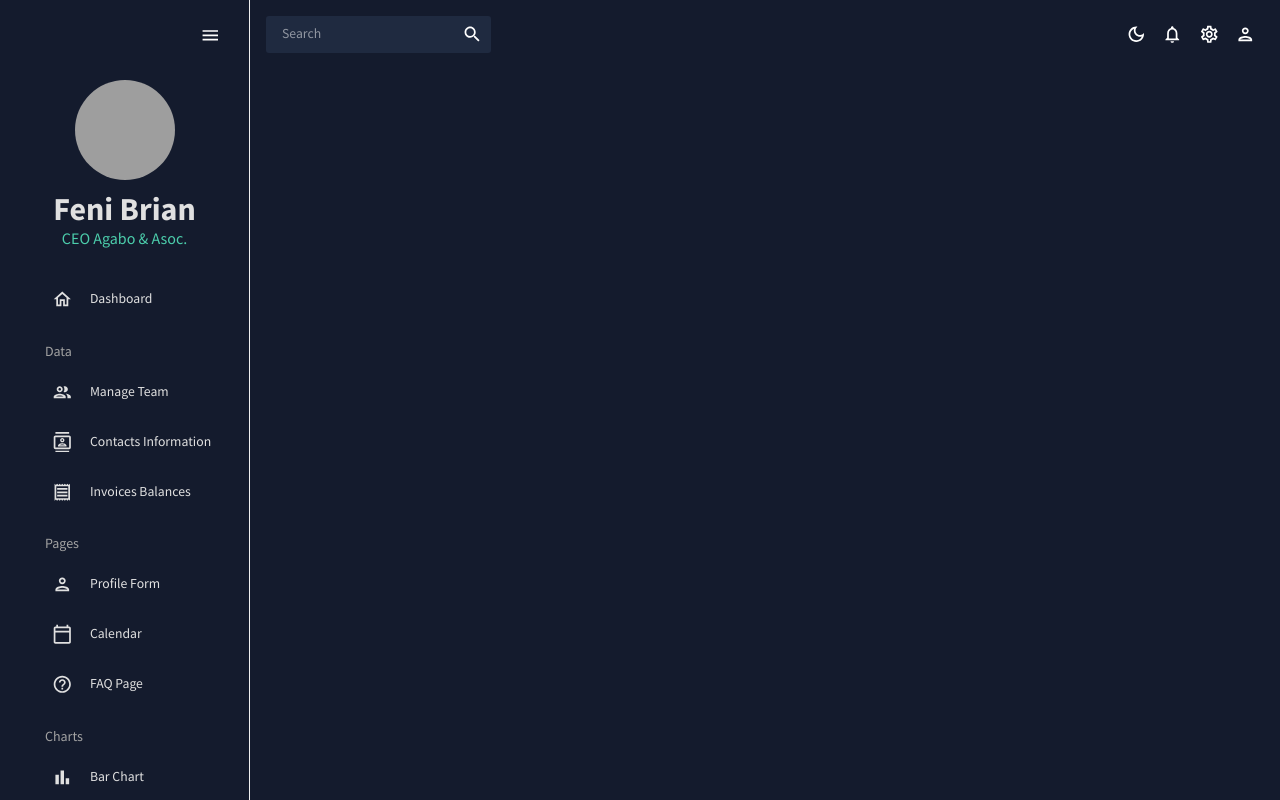
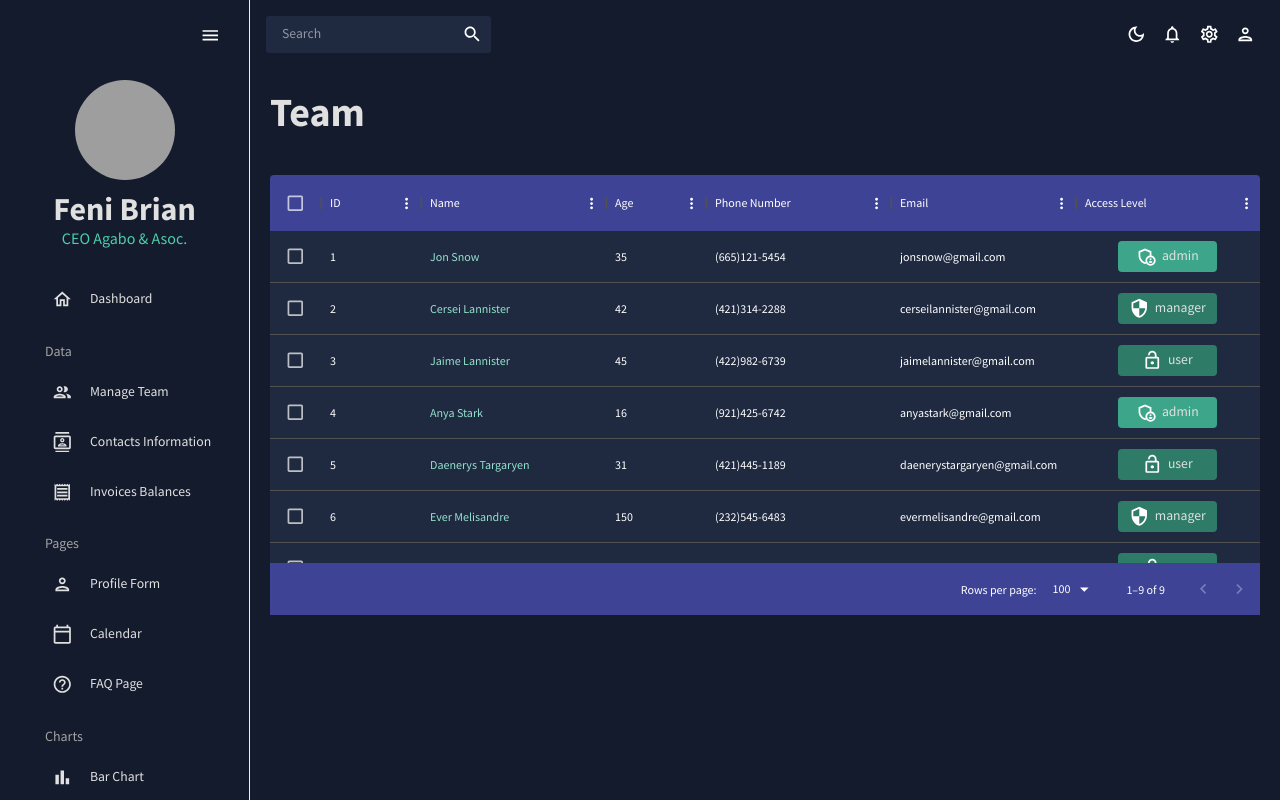
Before and after one commit to feni-brian/Honco, a React (Create React App) app: page /team in a window 1280 px wide. Shown: the top 800 px of the page. Built offline with nearby package versions, Linux system fonts and the light colour scheme; grey boxes are pictures that could not be loaded; the HTML template or start-up script is replaced by a standard one.

Commit message:
Added Team scene.

```diff
--- a/src/App.js
+++ b/src/App.js
@@ -3,6 +3,7 @@
 import { Route, Routes } from "react-router-dom";
 import SideBar from "./modules/global/Sidebar";
 import TopBar from "./modules/global/Topbar";
+import Team from "./modules/team";
 import { ColourModeContext, useMode } from "./theme";
 
 function App() {
@@ -19,7 +20,7 @@
 						<TopBar setIsSidebar={setIsSidebar} />
 						<Routes>
 							<Route path="/" element={<></>} />
-							<Route path="/team" element={<></>} />
+							<Route path="/team" element={<Team />} />
 							<Route path="/contacts" element={<></>} />
 							<Route path="/invoices" element={<></>} />
 							<Route path="/form" element={<></>} />
--- /dev/null
+++ b/src/modules/team/index.jsx
@@ -0,0 +1,99 @@
+import AdminPanelSettingsOutlinedIcon from "@mui/icons-material/AdminPanelSettingsOutlined";
+import LockOpenOutlinedIcon from "@mui/icons-material/LockOpenOutlined";
+import SecurityOutlinedIcon from "@mui/icons-material/SecurityOutlined";
+import { Box, Typography, useTheme } from "@mui/material";
+import { DataGrid } from "@mui/x-data-grid";
+import Header from "../../components/header";
+import { mockDataTeam } from "../../data/mock-data";
+import { tokens } from "../../theme";
+
+const Team = () => {
+	const theme = useTheme();
+	const colours = tokens(theme.palette.mode);
+	const columns = [
+		{
+			field: "id",
+			headerName: "ID",
+		},
+		{
+			field: "name",
+			headerName: "Name",
+			flex: 1,
+			cellClassName: "name-column--cell",
+		},
+		{
+			field: "age",
+			headerName: "Age",
+			type: "number",
+			headerAlign: "left",
+			align: "left",
+		},
+		{
+			field: "phone",
+			headerName: "Phone Number",
+			flex: 1,
+		},
+		{
+			field: "email",
+			headerName: "Email",
+			flex: 1,
+		},
+		{
+			field: "accessLevel",
+			headerName: "Access Level",
+			flex: 1,
+			renderCell: ({ row: { access } }) => {
+				return (
+					<Box
+						width="60%"
+						m="0 auto"
+						p="5px"
+						display="flex"
+						justifyContent="center"
+						backgroundColor={
+							access === "admin"
+								? colours.greenAccent[600]
+								: colours.greenAccent[700]
+						}
+						borderRadius="4px"
+					>
+						{access === "admin" && <AdminPanelSettingsOutlinedIcon />}
+						{access === "manager" && <SecurityOutlinedIcon />}
+						{access === "user" && <LockOpenOutlinedIcon />}
+						<Typography color={colours.grey[100]} sx={{ ml: "5px" }}>
+							{access}
+						</Typography>
+					</Box>
+				);
+			},
+		},
+	];
+
+	return (
+		<Box m="20px">
+			<Header title="Team" subtitle="Manage your team(s) & members" />
+			<Box
+				m="40px 0 0 0"
+				height="55vh"
+				sx={{
+					"& .MuiDataGrid-root": { border: "none" },
+					"& .MuiDataGrid-cell": { borderBottom: "none" },
+					"& .name-column--cell": { color: colours.greenAccent[300] },
+					"& .MuiDataGrid-columnHeaders": {
+						backgroundColor: colours.blueAccent[700],
+						borderBottom: "none",
+					},
+					"& .MuiDataGrid-virtualScroller": { backgroundColor: colours.primary[400] },
+					"& .MuiDataGrid-footerContainer": {
+						borderTop: "none",
+						backgroundColor: colours.blueAccent[700],
+					},
+				}}
+			>
+				<DataGrid checkboxSelection rows={mockDataTeam} columns={columns} />
+			</Box>
+		</Box>
+	);
+};
+
+export default Team;
```
